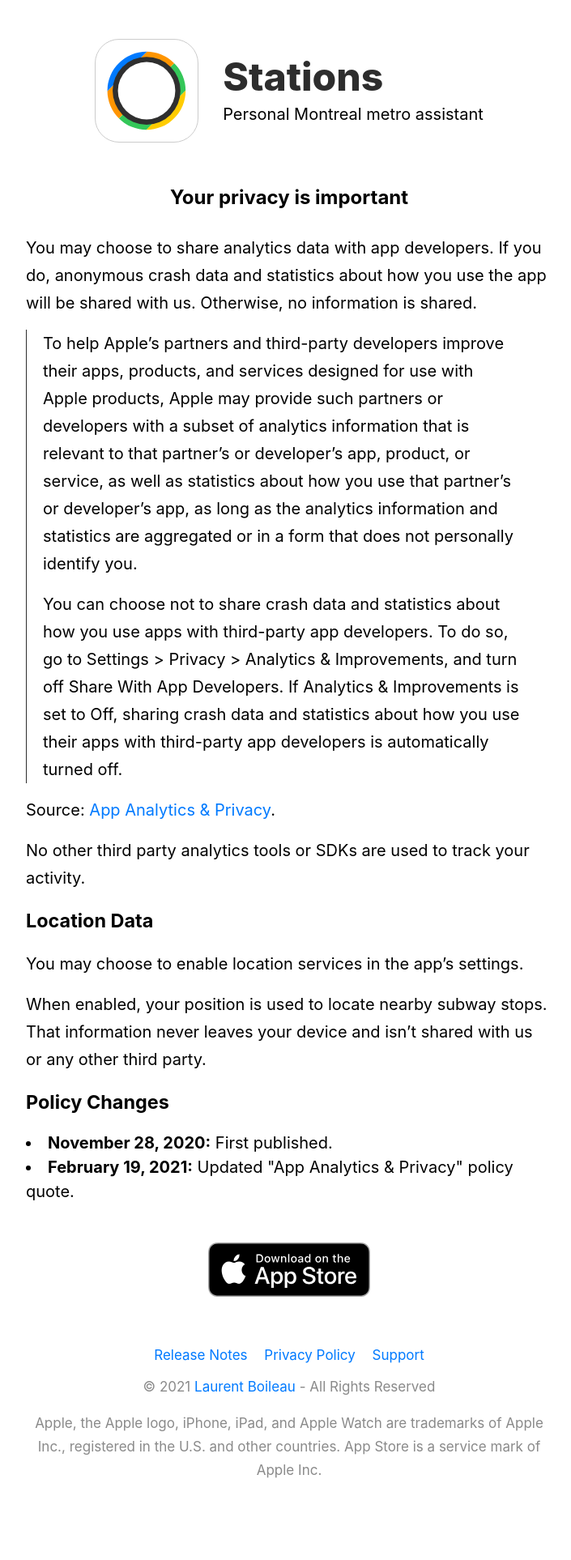
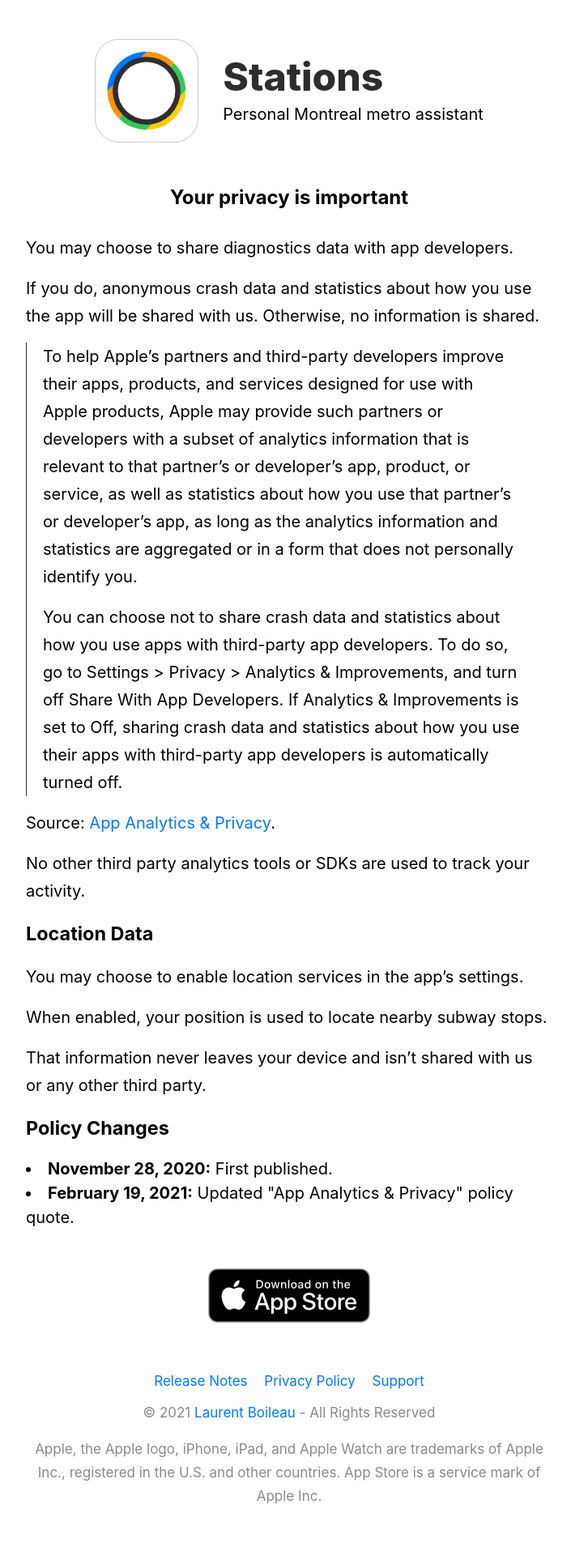
Before and after one commit to laurentboileau/stations-website, a Jekyll site: the page built from pages/en/privacy.markdown, in a window 1280 px wide. Shown: the whole page at 81% size, without its empty margins (283-988 px from the left). Built offline with Jekyll 4.4.1, drawn with Linux system fonts in a browser that asks for light colours; before the commit the page ends 1894 px from its top, so only the background shows below that.

Commit message:
More precise terms and legibility
- Use “diagnostics” over “analytics”. It better describes the current app behavior.
- Added linebreaks for increased legibility.

```diff
--- a/pages/en/privacy.markdown
+++ b/pages/en/privacy.markdown
@@ -6,7 +6,9 @@
 permalink: /privacy/
 ---
 
-You may choose to share analytics data with app developers. If you do, anonymous crash data and statistics about how you use the app will be shared with us. Otherwise, no information is shared.
+You may choose to share diagnostics data with app developers.
+
+If you do, anonymous crash data and statistics about how you use the app will be shared with us. Otherwise, no information is shared.
 
   > To help Apple’s partners and third-party developers improve their apps, products, and services designed for use with Apple products, Apple may provide such partners or developers with a subset of analytics information that is relevant to that partner’s or developer’s app, product, or service, as well as statistics about how you use that partner’s or developer’s app, as long as the analytics information and statistics are aggregated or in a form that does not personally identify you.
   >
@@ -20,7 +22,9 @@
 
 You may choose to enable location services in the app's settings.
 
-When enabled, your position is used to locate nearby subway stops. That information never leaves your device and isn't shared with us or any other third party.
+When enabled, your position is used to locate nearby subway stops.
+
+That information never leaves your device and isn't shared with us or any other third party.
 
 ### Policy Changes
 
```
Also changed, not shown: pages/fr/confidentialite.markdown (+6 -2 lines).
